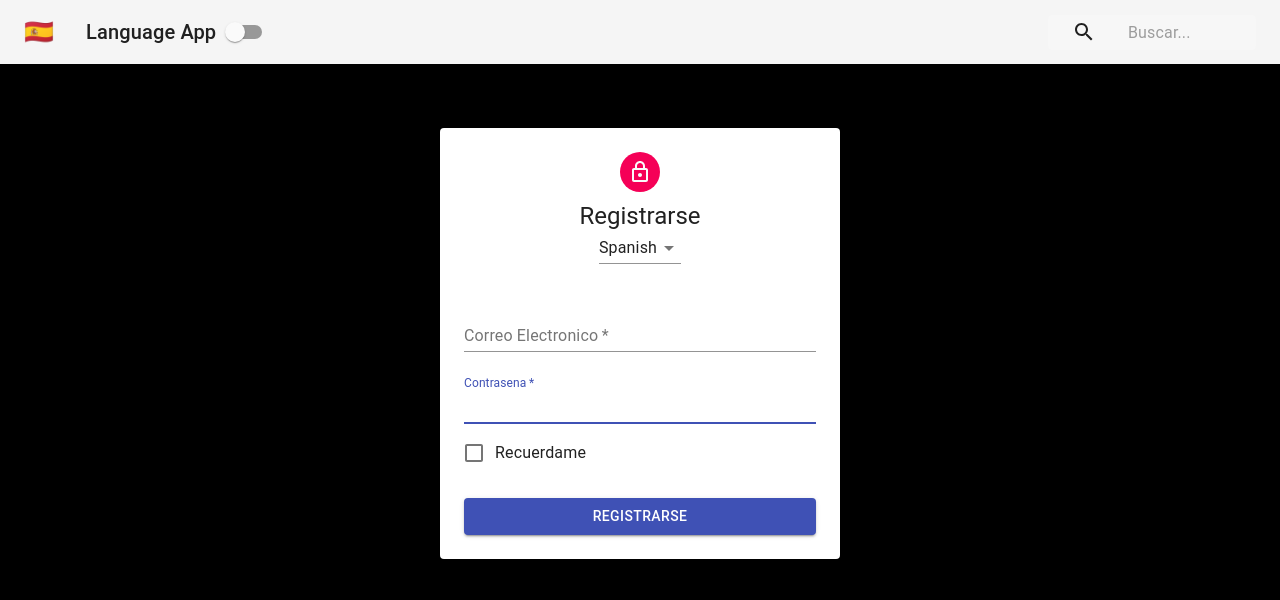
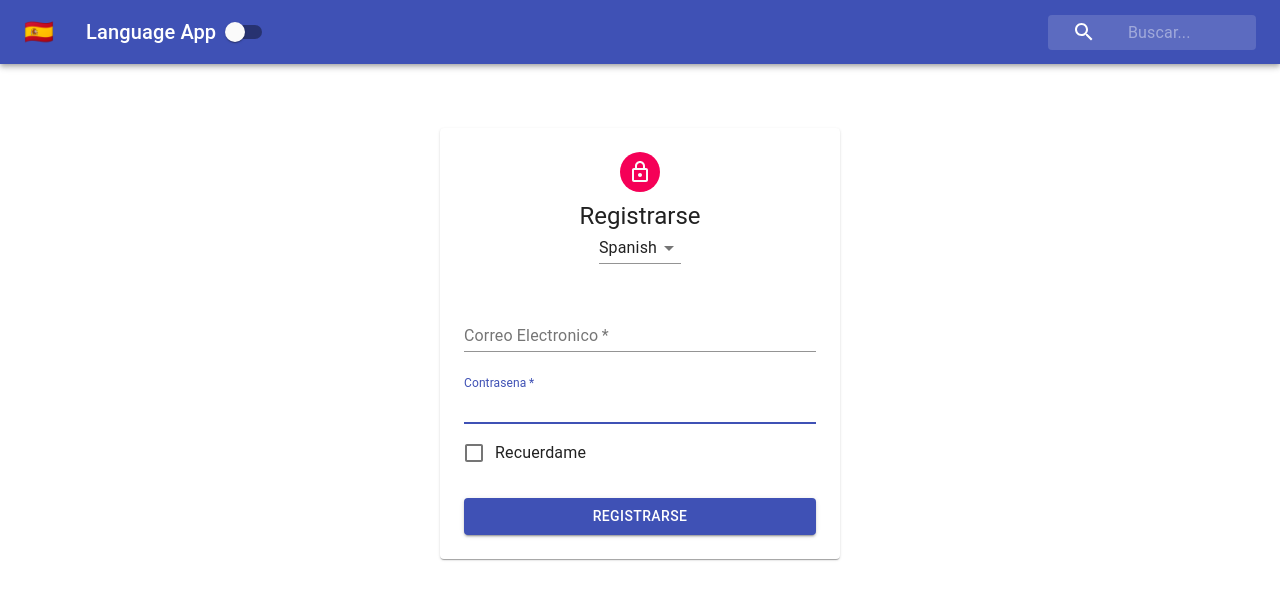
Before and after one commit to richardqge/react-LanguageApp, a React (Create React App) app: page / in a window 1280 px wide. Shown: the top 600 px of the page. Built offline with nearby package versions, Linux system fonts and the light colour scheme.

Commit message:
Edit refactor ThemeContext.js and Add custom Hook useToggleState.js

```diff
--- a/src/contexts/ThemeContext.js
+++ b/src/contexts/ThemeContext.js
@@ -1,17 +1,18 @@
-import React, { Component, createContext } from "react";
+import React, { createContext } from "react";
+import useToggleState from "../hooks/useToggleState";
 
 export const ThemeContext = createContext();
 
-export class ThemeProvider extends Component {
-  constructor(props){
-    super(props);
-    this.state={isDarkMode:true};
-    this.toggleTheme = this.toggleTheme.bind(this);
-  }
-  toggleTheme(){
-    this.setState({isDarkMode: !this.state.isDarkMode});
-  }
-  render() {
-    return <ThemeContext.Provider value={{...this.state, toggleTheme: this.toggleTheme}}>{this.props.children}</ThemeContext.Provider>;
-  }
+export function ThemeProvider(props) {
+  const [isDarkMode, toggleTheme] = useToggleState(false);
+
+  // toggleTheme(){
+  //   this.setState({isDarkMode: !this.state.isDarkMode});
+  // }
+
+  return (
+    <ThemeContext.Provider value={{ isDarkMode, toggleTheme }}>
+      {props.children}
+    </ThemeContext.Provider>
+  );
 }
--- /dev/null
+++ b/src/hooks/useToggleState.js
@@ -0,0 +1,9 @@
+import {useState} from 'react';
+function useToggle(initialVal = false){
+  const [state, setState] = useState(initialVal);
+  const toggle = () => {
+    setState(!state);
+  };
+  return [state,toggle];
+}
+export default useToggle;
```
